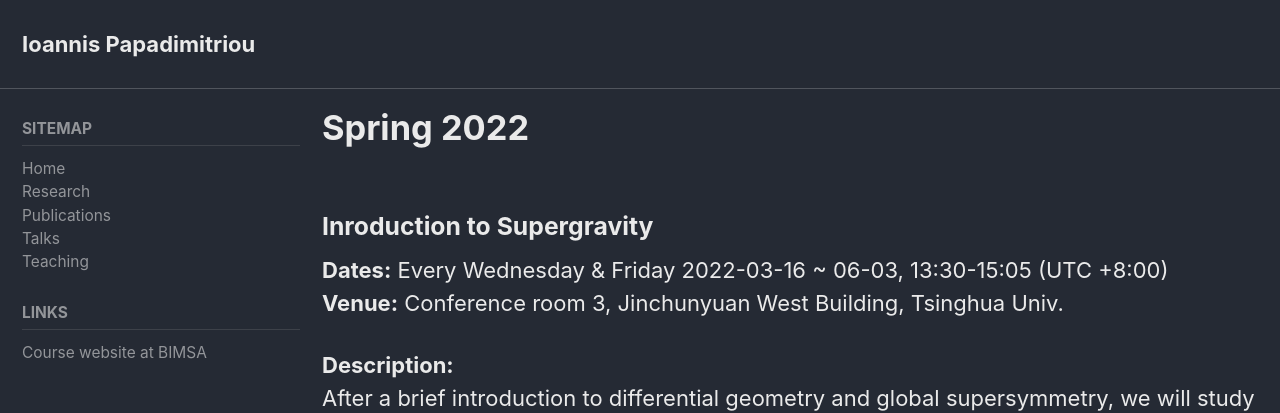
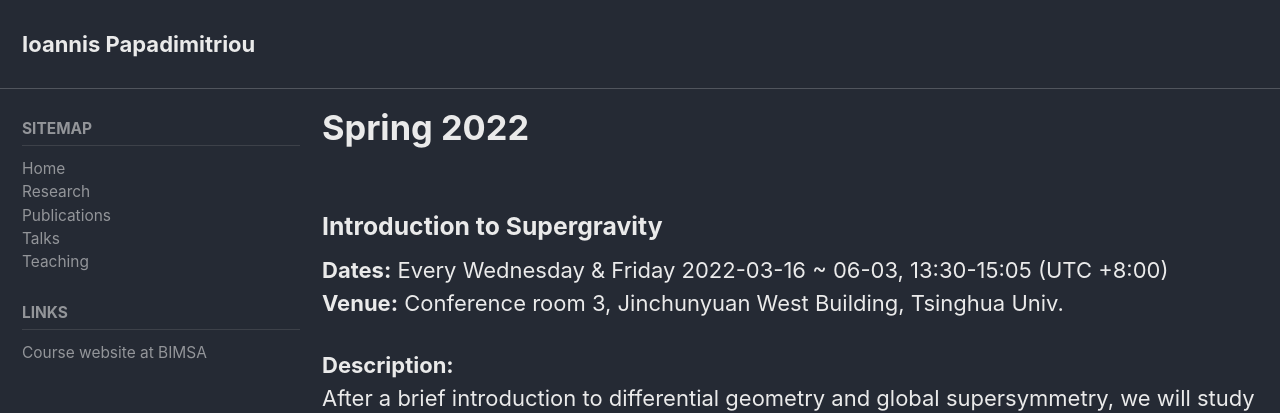
Before and after one commit to ipapadimitriou/ipapadimitriou.github.io, a Jekyll site: the page built from _pages/2022.md, in a window 1280 px wide and 900 px high. Shown: the top 413 px of the window. Built offline with Jekyll 4.4.1, drawn with Linux system fonts in a browser that asks for light colours; cached includes are drawn as plain includes.

Commit message:
Update 2022.md

```diff
--- a/_pages/2022.md
+++ b/_pages/2022.md
@@ -30,7 +30,7 @@ sidebar:
 </script>
 
 
-### Inroduction to Supergravity
+### Introduction to Supergravity
 
 <b>Dates:</b> Every Wednesday & Friday 2022-03-16 ~ 06-03, 13:30-15:05 (UTC +8:00)<br>
 <b>Venue:</b> Conference room 3, Jinchunyuan West Building, Tsinghua Univ.<br>
```
